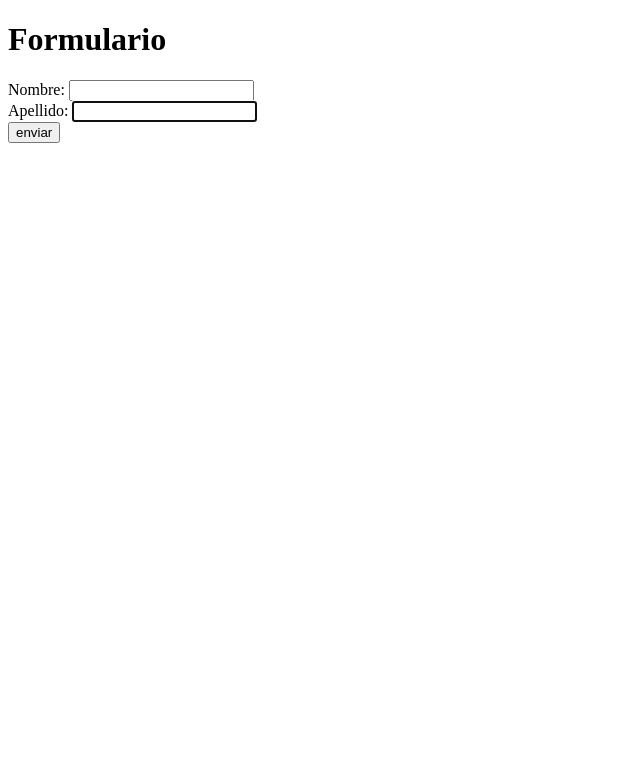
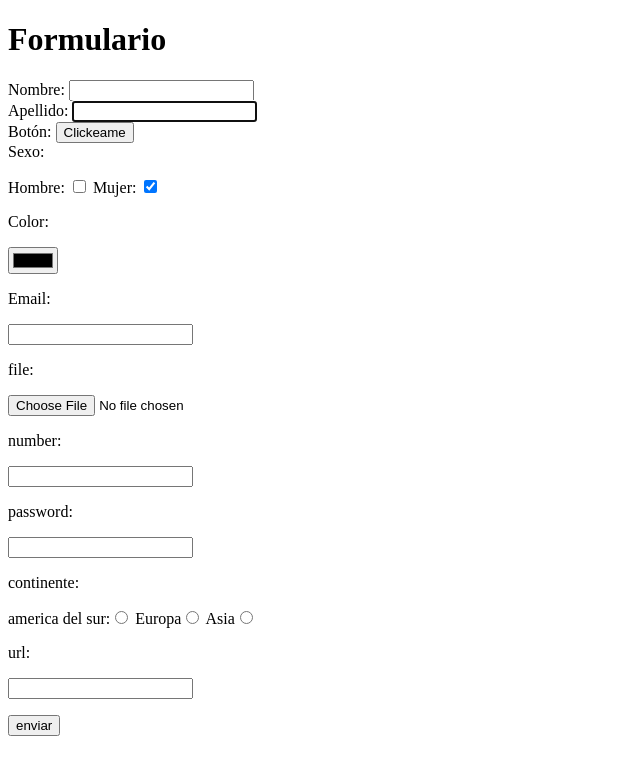
Before and after one commit to enderson1995/curso-php, a PHP site: page / in a window 1280 px wide. Shown: the top 775 px of the page, without its empty margins (0-640 px from the left). Run offline with PHP 8.4, Linux system fonts and the light colour scheme.

Commit message:
formularios

```diff
--- a/8-formularios/index.php
+++ b/8-formularios/index.php
@@ -8,11 +8,65 @@
 <body>
     <h1>Formulario</h1>
     <form action="" method="POST" enctype="multipart/form-data">
+
         <label for="nombre">Nombre:</label>
         <input type="text" name="nombre" pattern="[A-Z]"/></br>
+
         <label for="apellido" >Apellido:</label>
         <input type="text" name="apellido" autofocus="autofocus"/></br>
+
+        <label for="button">Botón:</label>
+        <input type="button" name="button" value="Clickeame"/></br>
+
+        <label for="sexo" >Sexo:</label>
+        <p>
+            Hombre: <input type="checkbox" name="sexo" value="hombre"/>
+            Mujer: <input type="checkbox" name="sexo" value="mujer" checked="checked"/>
+        </p>
+
+        <label for="color" >Color:</label>
+        <p>
+            <input type="color" name="color" value="hombre"/>
+        </p>
+
+        <label for="email" >Email:</label>
+        <p>
+            <input type="email" name="email" value=""/>
+        </p>
+
+        <label for="file" >file:</label>
+        <p>
+            <input type="file" name="file" mutiple="multiple"/>
+        </p>
+
+        <label for="number" >number:</label>
+        <p>
+            <input type="number" name="number"/>
+        </p>
+
+        <label for="password" >password:</label>
+        <p>
+            <input type="password" name="password"/>
+        </p>
+
+        <label for="continente" >continente:</label>
+        <p>
+            america del sur:<input type="radio" name="continente" value="amaerica del sur"/>
+            Europa<input type="radio" name="continente" value="europa"/>
+            Asia<input type="radio" name="continente" value="asia"/>
+        </p>
+
+        <label for="url" >url:</label>
+        <p>
+            <input type="url" name="url"/>
+        </p>
+
+
         <input type="submit" value="enviar"/></br>
     </form>
 </body>
 </html>
+
+<?php
+
+?>
```
